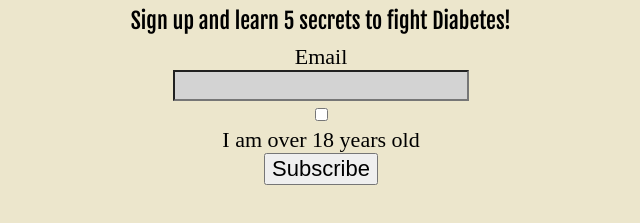
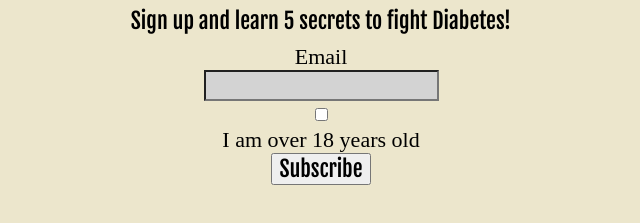
Before and after one commit to ITMD362-MingyeongKim/Lab3, a plain HTML site: page index.html in a window 1280 px wide. Shown: the part 105-328 px from the top of the page, without its empty margins (319-959 px from the left). Drawn offline with nearby package versions, Linux system fonts and the light colour scheme.

Commit message:
Update screen.css

```diff
--- a/css/screen.css
+++ b/css/screen.css
@@ -65,7 +65,8 @@ input,
 optgroup,
 select,
 textarea {
-  font-family: sans-serif; /* 1 */
+  text-align: center;
+  font-family: 'Fjalla One', sans-serif; /* 1 */
   font-size: 100%; /* 1 */
   line-height: 1.15; /* 1 */
   margin: 0; /* 2 */
@@ -264,7 +265,6 @@ p{
 }
 
 
-
 input[type="email"]{
 	background-color: #d3d3d3;
 
```
